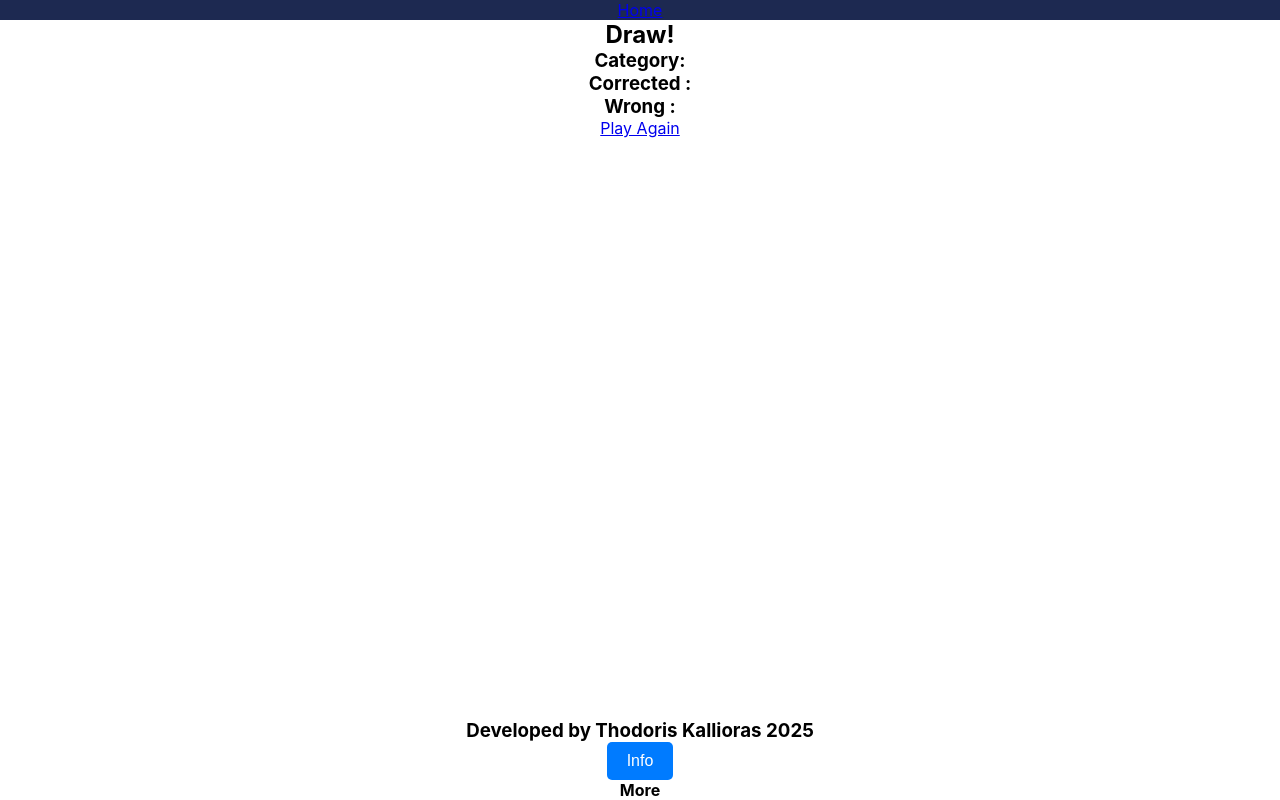
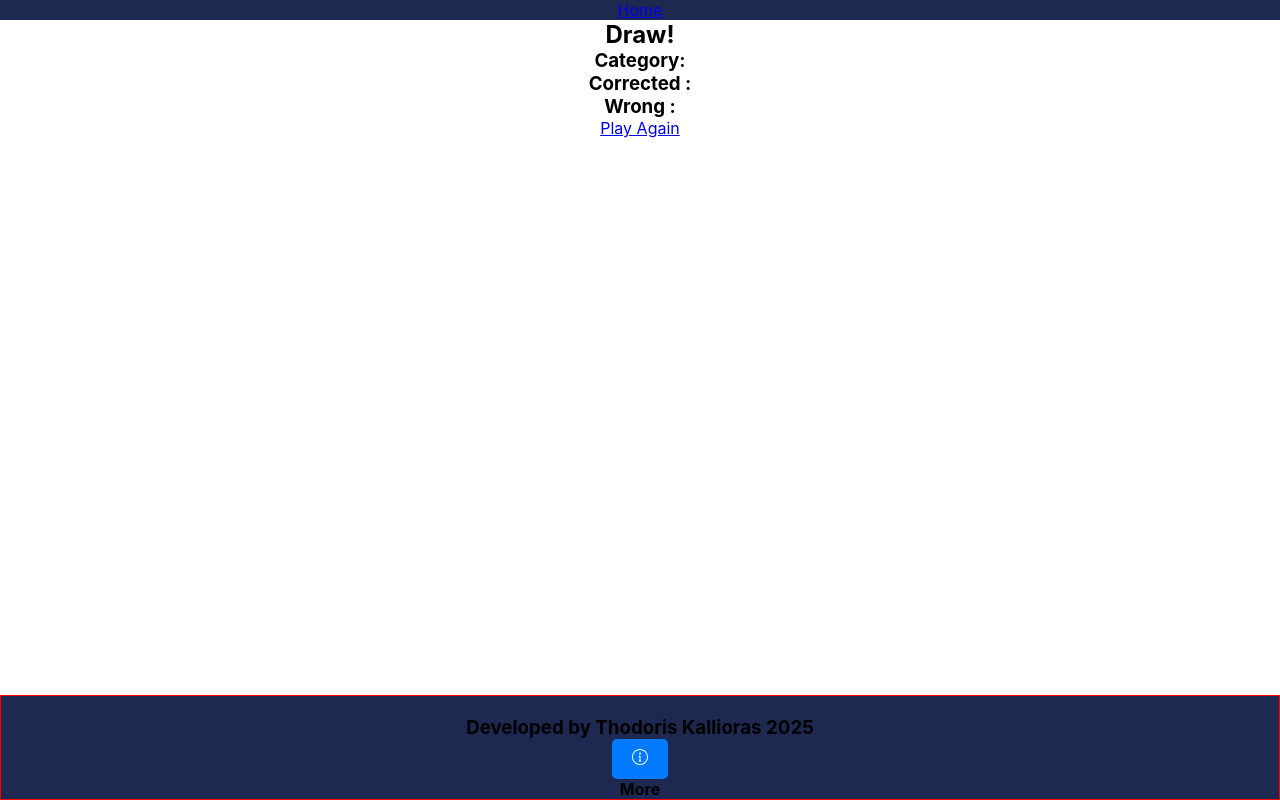
Before and after one commit to thodorisKall/Questions-Quiz, a React (Create React App) app: page /results in a window 1280 px wide. Built offline with nearby package versions, Linux system fonts and the light colour scheme.

Commit message:
feat: add classNames in Footer and use react icon

```diff
--- a/src/Footer.jsx
+++ b/src/Footer.jsx
@@ -1,5 +1,6 @@
 import React from "react"
 import { useState } from "react"
+import { SlInfo } from "react-icons/sl"
 
 function Footer() {
   const [modalOpen, setModalOpen] = useState(false)
@@ -8,13 +9,15 @@
   const closeModal = () => setModalOpen(false)
 
   return (
-    <div>
+    <footer>
       <div>
-        <h3 id='developed'>Developed by Thodoris Kallioras 2025</h3>
+        <h3 id='developed'>
+          Developed by <span>Thodoris Kallioras</span> 2025
+        </h3>
       </div>
-      <div>
+      <div className='footer__info'>
         <button id='info' onClick={openModal}>
-          Info
+          <SlInfo />
         </button>
         <h4>More</h4>
       </div>
@@ -38,7 +41,7 @@
           </div>
         </div>
       )}
-    </div>
+    </footer>
   )
 }
 
```
